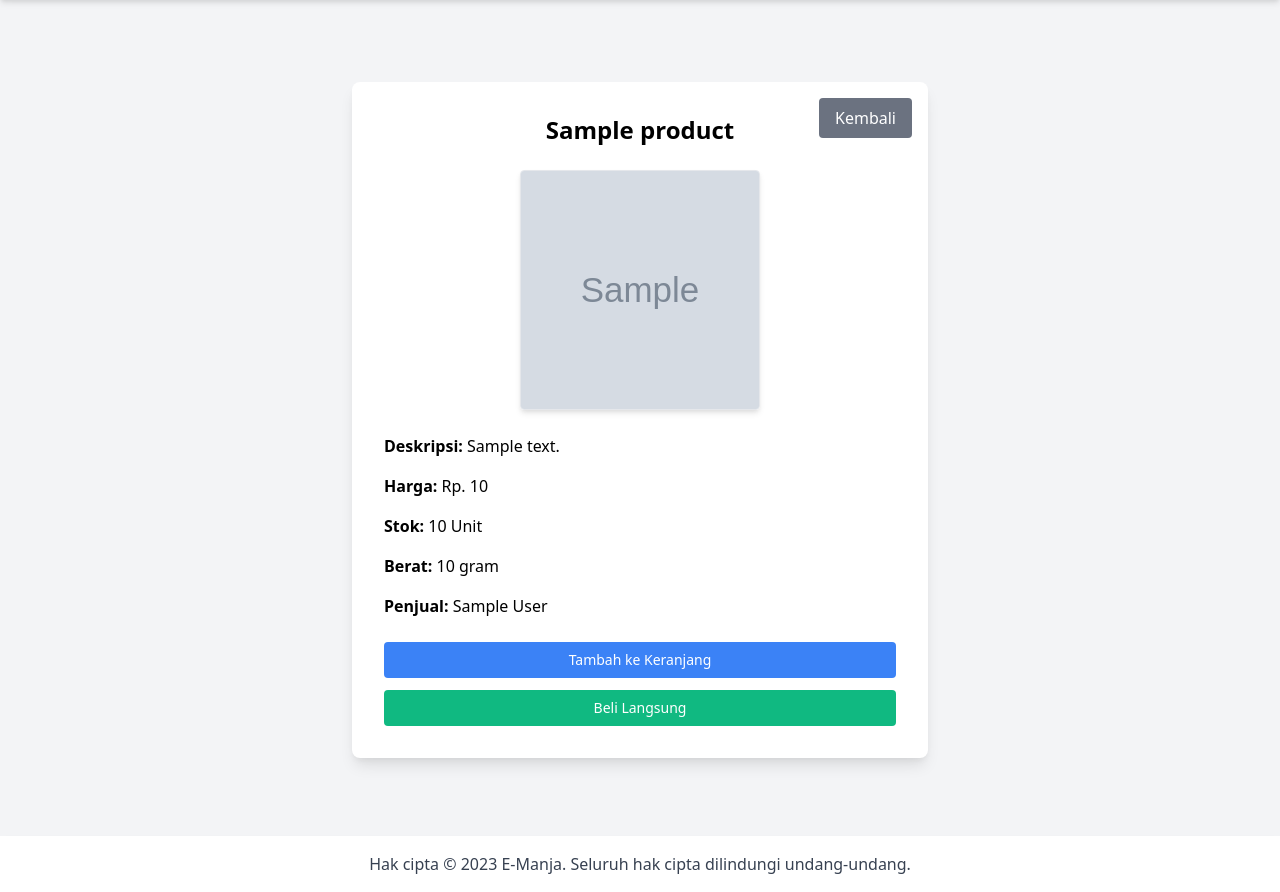
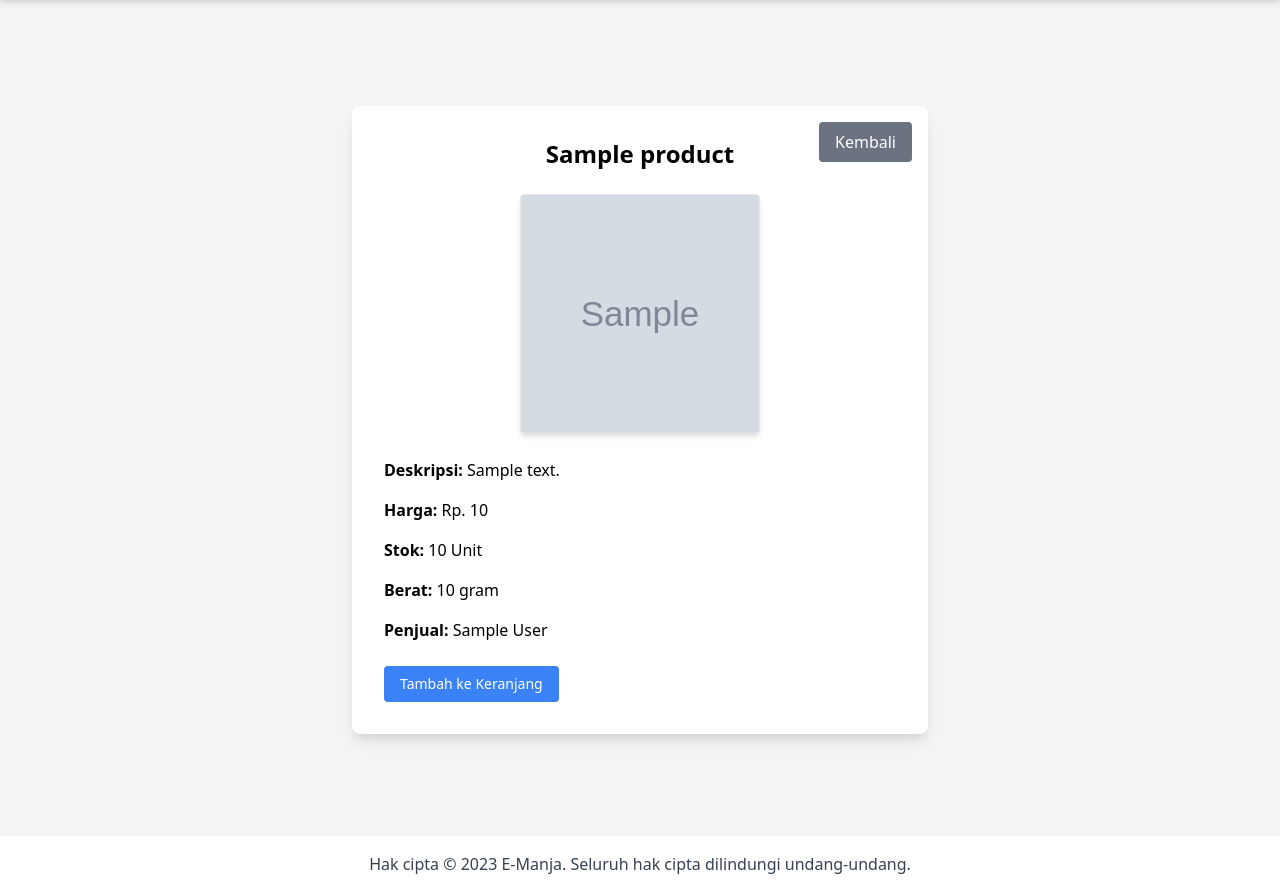
Before and after one commit to DTPL2025/tugas-proyek, a Flask app: page /produk/1 in a window 1280 px wide. Shown: the part 44-936 px from the top of the page. Run offline with Flask 3, Linux system fonts and the light colour scheme; tables that the repository leaves empty hold one stand-in row (values such as "Sample post"); grey boxes marked "Sample" are stand-in pictures.

Commit message:
Update detail_product.jinja

```diff
--- a/app/templates/detail_product.jinja
+++ b/app/templates/detail_product.jinja
@@ -29,20 +29,13 @@
         <!-- Tombol Tambah ke Keranjang dan Beli Langsung -->
         <div class="space-y-3">
             <!-- Form Tambah ke Keranjang -->
-            {# <form action="{{ url_for('add_to_cart', product_id=product.id) }}" method="POST" class="w-full"> #}
-                <button type="submit"
-                        class="bg-blue-500 text-white px-4 py-2 rounded hover:bg-blue-600 text-sm w-full text-center">
-                    Tambah ke Keranjang
-                </button>
-            {# </form> #}
+           <form action="{{ url_for('add_to_cart', product_id=product.id) }}" method="POST" class="w-full sm:w-auto">
+    <button type="submit"
+            class="bg-blue-500 text-white px-4 py-2 rounded hover:bg-blue-600 text-sm w-full sm:w-auto">
+        Tambah ke Keranjang
+    </button>
+</form>
 
-            <!-- Form Beli Langsung -->
-            {# <form action="{{ url_for('buy_now', product_id=product.id) }}" method="POST" class="w-full"> #}
-                <button type="submit"
-                        class="bg-green-500 text-white px-4 py-2 rounded hover:bg-red-600 text-sm w-full text-center">
-                    Beli Langsung
-                </button>
-            {# </form> #}
         </div>
 
     </div>
```
